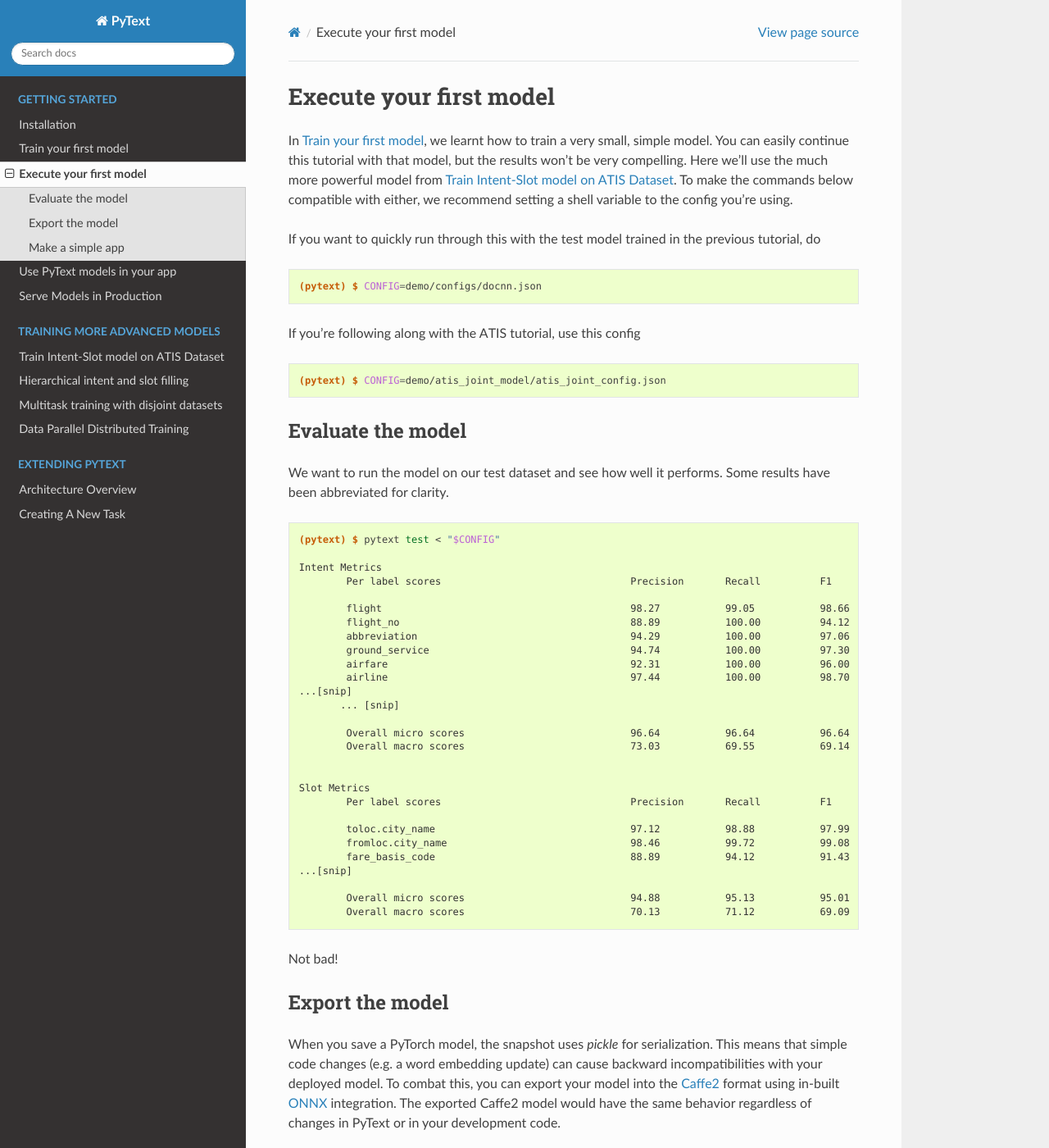
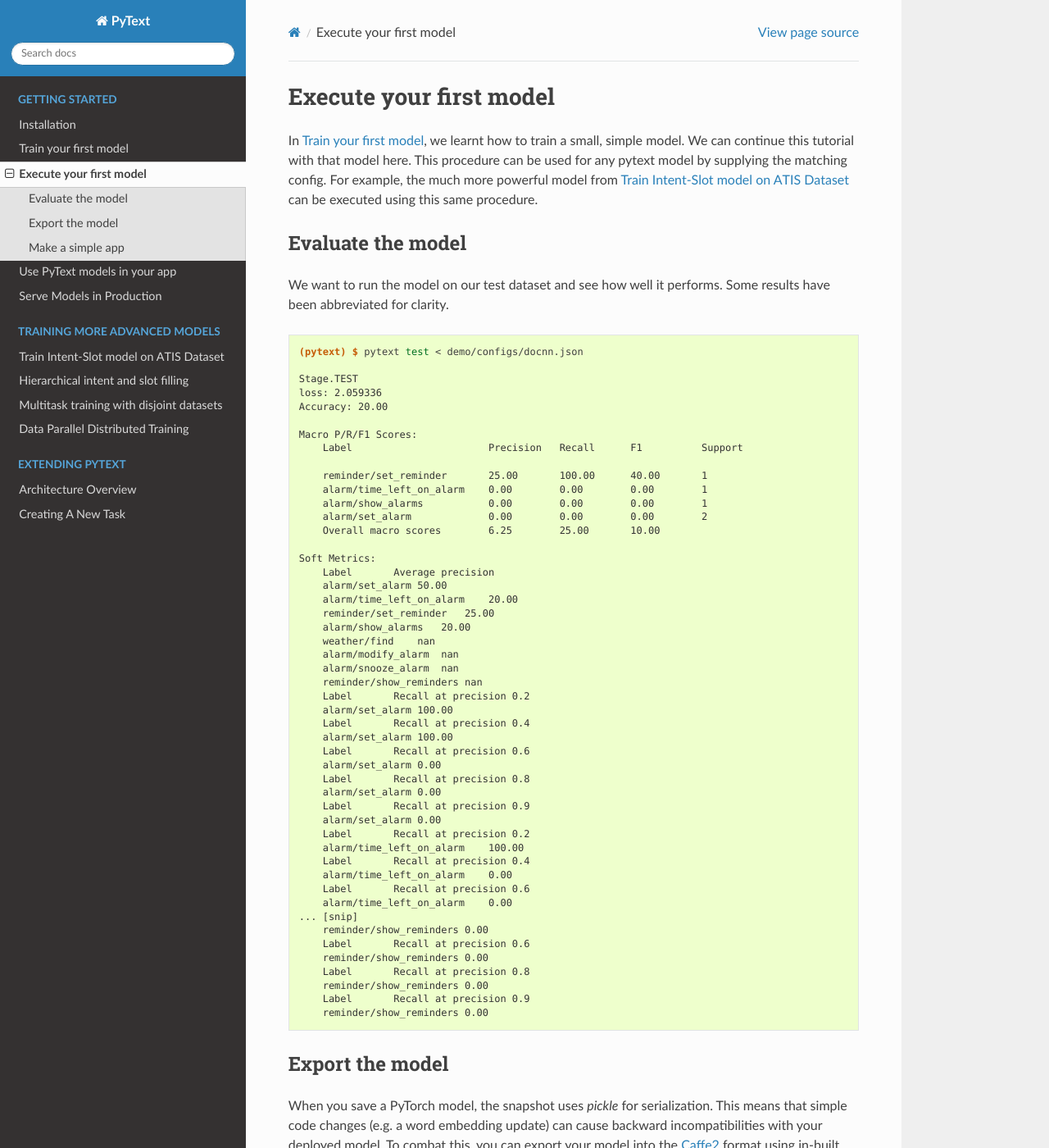
Before and after one commit to facebookresearch/pytext, a Sphinx documentation site: the page built from pytext/docs/source/execute_your_first_model.rst, in a window 1280 px wide and 1400 px high. Shown: the whole window at 82% size. Built offline with Sphinx 7.4.7 and the Read the Docs theme 2.0.0, drawn with Linux system fonts in a browser that asks for light colours; pages that are not in the unit, such as notebooks, are missing from menus; some of the changed text lies outside the part shown.

Commit message:
Model export doc (#148)
Summary:
The documentation for testing a model currently uses the ATIS tutorial. Most users, coming to this page after the DocNN tutorial are thrown off by the changes in the expected output.

This change should simplify this.

See the new resultant docs here: https://731-143080897-gh.circle-artifacts.com/0/docs/execute_your_first_model.html

Update: https://774-143080897-gh.circle-artifacts.com/0/docs/execute_your_first_model.html

<!--- What types of changes does your code introduce? Put an `x` in all the boxes that apply: -->
- [x] Docs change / refactoring / dependency upgrade
- [ ] Bug fix (non-breaking change which fixes an issue)
- [ ] New feature (non-breaking change which adds functionality)
- [ ] Breaking change (fix or feature that would cause existing functionality to change)

<!--- Go over all the following points, and put an `x` in all the boxes that apply. -->
<!--- If you're unsure about any of these, don't hesitate to ask. We're here to help! -->
- [ ] My code follows the code style of this project.
- [ ] My change requires a change to the documentation.
- [ ] I have updated the documentation accordingly.
- [ ] I have read the **CONTRIBUTING** document.
- [ ] I have completed my CLA (see **CONTRIBUTING**)
- [ ] I have added tests to cover my changes.
- [ ] All new and existing tests passed.
Pull Request resolved: https://github.com/facebookresearch/pytext/pull/148

Reviewed By: m3rlin45

Differential Revision: D13543109

Pulled By: snisarg

fbshipit-source-id: 735da120aa7f942a1b6ff4dc83663fe53c093a4a

```diff
--- a/pytext/docs/source/execute_your_first_model.rst
+++ b/pytext/docs/source/execute_your_first_model.rst
@@ -1,19 +1,7 @@
 Execute your first model
 =================================
 
-In :doc:`train_your_first_model`, we learnt how to train a very small, simple model. You can easily continue this tutorial with that model, but the results won't be very compelling. Here we'll use the much more powerful model from :doc:`atis_tutorial`. To make the commands below compatible with either, we recommend setting a shell variable to the config you're using.
-
-If you want to quickly run through this with the test model trained in the previous tutorial, do
-
-.. code-block:: console
-
-    (pytext) $ CONFIG=demo/configs/docnn.json
-
-If you're following along with the ATIS tutorial, use this config
-
-.. code-block:: console
-
-    (pytext) $ CONFIG=demo/atis_joint_model/atis_joint_config.json
+In :doc:`train_your_first_model`, we learnt how to train a small, simple model. We can continue this tutorial with that model here. This procedure can be used for any pytext model by supplying the matching config. For example, the much more powerful model from :doc:`atis_tutorial` can be executed using this same procedure.
 
 Evaluate the model
 --------------------
@@ -22,36 +10,56 @@ We want to run the model on our test dataset and see how well it performs. Some
 
 .. code-block:: console
 
-    (pytext) $ pytext test < "$CONFIG"
+    (pytext) $ pytext test < demo/configs/docnn.json
 
-    Intent Metrics
-            Per label scores                                Precision       Recall          F1              Support
+    Stage.TEST
+    loss: 2.059336
+    Accuracy: 20.00
 
-            flight                                          98.27           99.05           98.66           632
-            flight_no                                       88.89           100.00          94.12           8
-            abbreviation                                    94.29           100.00          97.06           33
-            ground_service                                  94.74           100.00          97.30           36
-            airfare                                         92.31           100.00          96.00           48
-            airline                                         97.44           100.00          98.70           38
-    ...[snip]
-           ... [snip]
+    Macro P/R/F1 Scores:
+        Label                       Precision   Recall      F1          Support
 
-            Overall micro scores                            96.64           96.64           96.64           893
-            Overall macro scores                            73.03           69.55           69.14
+        reminder/set_reminder       25.00       100.00      40.00       1
+        alarm/time_left_on_alarm    0.00        0.00        0.00        1
+        alarm/show_alarms           0.00        0.00        0.00        1
+        alarm/set_alarm             0.00        0.00        0.00        2
+        Overall macro scores        6.25        25.00       10.00
 
+    Soft Metrics:
+        Label       Average precision
+        alarm/set_alarm 50.00
+        alarm/time_left_on_alarm    20.00
+        reminder/set_reminder   25.00
+        alarm/show_alarms   20.00
+        weather/find    nan
+        alarm/modify_alarm  nan
+        alarm/snooze_alarm  nan
+        reminder/show_reminders nan
+        Label       Recall at precision 0.2
+        alarm/set_alarm 100.00
+        Label       Recall at precision 0.4
+        alarm/set_alarm 100.00
+        Label       Recall at precision 0.6
+        alarm/set_alarm 0.00
+        Label       Recall at precision 0.8
+        alarm/set_alarm 0.00
+        Label       Recall at precision 0.9
+        alarm/set_alarm 0.00
+        Label       Recall at precision 0.2
+        alarm/time_left_on_alarm    100.00
+        Label       Recall at precision 0.4
+        alarm/time_left_on_alarm    0.00
+        Label       Recall at precision 0.6
+        alarm/time_left_on_alarm    0.00
+    ... [snip]
+        reminder/show_reminders 0.00
+        Label       Recall at precision 0.6
+        reminder/show_reminders 0.00
+        Label       Recall at precision 0.8
+        reminder/show_reminders 0.00
+        Label       Recall at precision 0.9
+        reminder/show_reminders 0.00
 
-    Slot Metrics
-            Per label scores                                Precision       Recall          F1              Support
-
-            toloc.city_name                                 97.12           98.88           97.99           715
-            fromloc.city_name                               98.46           99.72           99.08           703
-            fare_basis_code                                 88.89           94.12           91.43           17
-    ...[snip]
-
-            Overall micro scores                            94.88           95.13           95.01           2260
-            Overall macro scores                            70.13           71.12           69.09
-
-Not bad!
 
 Export the model
 -------------------
@@ -76,7 +84,7 @@ You can also pass in a configuration to infer some of these options. In this cas
 
 .. code-block:: console
 
-    (pytext) $ pytext export --output-path exported_model.c2 < "$CONFIG"
+    (pytext) $ pytext export --output-path exported_model.c2 < demo/configs/docnn.json
     ...[snip]
     Saving caffe2 model to: exported_model.c2
 
@@ -142,7 +150,7 @@ Execute the app
 
 .. code-block:: console
 
-    (pytext) $ python flask_app.py "$CONFIG" exported_model.c2
+    (pytext) $ python flask_app.py demo/configs/docnn.json exported_model.c2
     * Serving Flask app "flask_app" (lazy loading)
     * Environment: production
       WARNING: Do not use the development server in a production environment.
```
